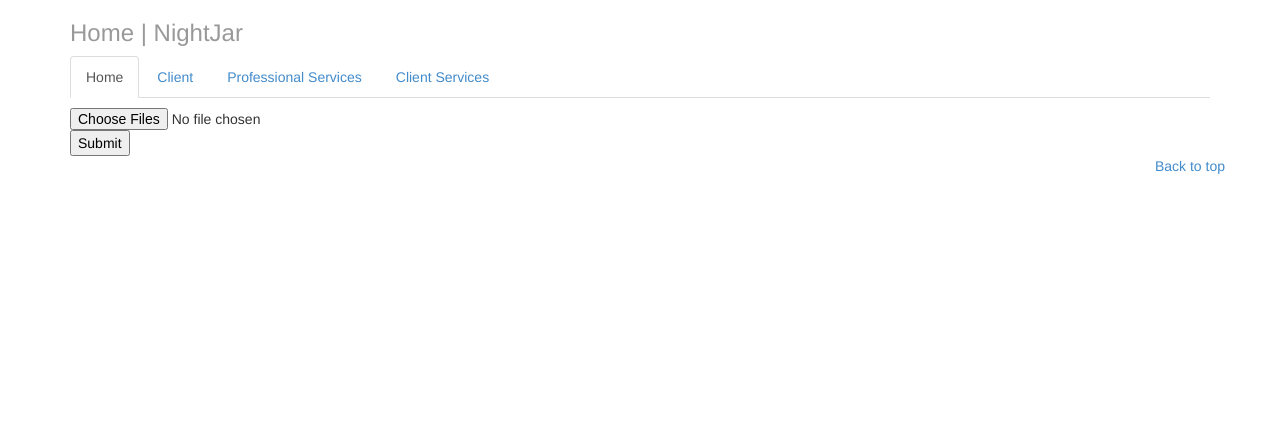
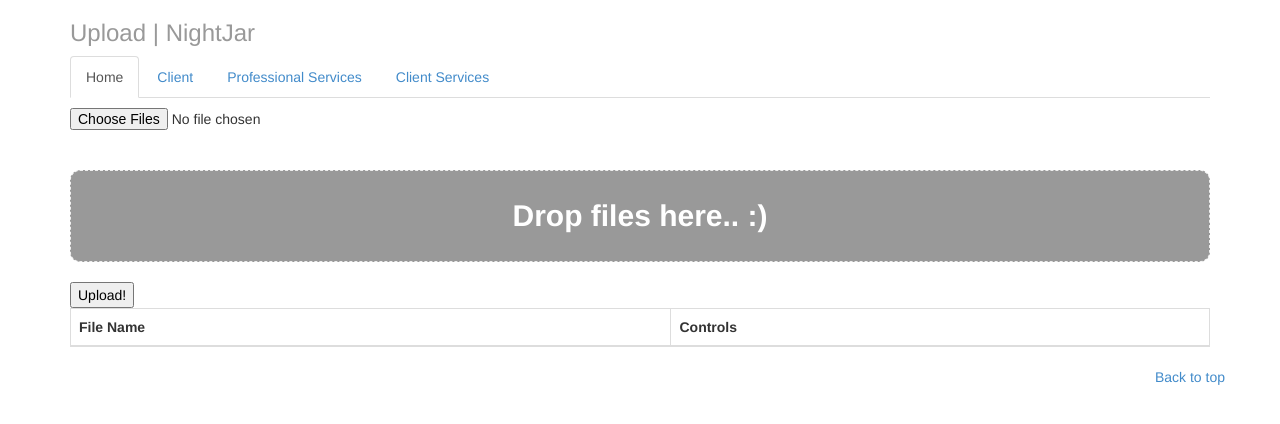
Before and after one commit to meborda7/aabq-mmk, a CodeIgniter app: page /nightjar/index.php/home/upload in a window 1280 px wide. Shown: the top 424 px of the page. Run offline with CodeIgniter, Linux system fonts and the light colour scheme; lists and menus that the app fills with data are empty.

Commit message:
upload something

```diff
--- a/application/config/autoload.php
+++ b/application/config/autoload.php
@@ -52,7 +52,7 @@ $autoload['packages'] = array();
 |	$autoload['libraries'] = array('database', 'session', 'xmlrpc');
 */
 
-$autoload['libraries'] = array('database');
+$autoload['libraries'] = array('database', 'upload');
 
 
 /*
@@ -64,7 +64,7 @@ $autoload['libraries'] = array('database');
 |	$autoload['helper'] = array('url', 'file');
 */
 
-$autoload['helper'] = array('url');
+$autoload['helper'] = array('url', 'directory');
 
 
 /*
--- a/application/controllers/home.php
+++ b/application/controllers/home.php
@@ -16,15 +16,32 @@ class Home extends BaseController {
     }
 
 	public function upload(){
-		$data['title']    = 'Home | ' . APP_NAME;
+		$data['title']    = 'Upload | ' . APP_NAME;
 		$data['content']  = 'upload';
 		$data['css']      = base_url() . 'assets/css/bootstrap-min.css';
+		$data['js']      = array(base_url() . 'assets/js/jquery.drag.drop.js',
+								base_url() . 'assets/js/upload.js');
 		$data['activeId'] = NAV_ACTIVE_ID;
         $this->load->view($this->layout, $data);
 	}
 
 	public function do_upload(){
-		var_dump($_FILES['file']);
+		$config['upload_path'] = './uploads/';
+		$config['allowed_types'] = 'gif|jpg|png|jpeg|pdf|doc|ACTIONSCRIPT|as';
+		$config['max_size'] = '242048';
+		$config['max_width']  = '0';
+		$config['max_height']  = '0';
+		$config['remove_spaces'] = 'TRUE';
+		$this->upload->initialize($config);
+
+		foreach($_FILES as $k => $f):
+			$this->upload->do_upload($k);
+		endforeach;
+	}
+
+	public function retrieves_files(){
+		$map = directory_map('./uploads');
+		echo json_encode($map);
 	}
 
 }
--- a/application/views/upload.php
+++ b/application/views/upload.php
@@ -1,4 +1,14 @@
-<form enctype="multipart/form-data" action="<?php echo base_url() . "home/do_upload"; ?>" method="POST">
-	<input type="file" name="file[]" multiple />
-	<input type="submit">
+<form action="#" method="post" enctype="multipart/form-data">
+	<input type="file" name="files[]" multiple="multiple">
+	<input type="submit" value="Upload!">
 </form>
+
+<table class="table table-striped table-bordered">
+	<thead>
+		<th>File Name</th>
+		<th>Controls</th>
+	</thead>
+	<tbody id="tbody_uploaded_files">
+
+	</tbody>
+</table>
--- a/assets/css/global.css
+++ b/assets/css/global.css
@@ -19,3 +19,12 @@ textarea{
 	font-size: 9px;
 	margin-left: 5px;
 }
+
+.upload_space{
+	padding: 30px;
+	text-align: center;
+	margin: 40px 0 20px;
+	border: 1px dashed #eeeeee;
+	font-size: 30px;
+	width: 100%;
+}
--- /dev/null
+++ b/assets/js/upload.js
@@ -0,0 +1,36 @@
+$(document).ready(function() {
+
+	var uploadOkay = function(resp) {
+		alert("Upload successful");
+		populate_table();
+	};
+
+	$('input[type="file"]').dropUpload({
+		'uploadUrl'	: './do_upload',
+		'uploaded'	: uploadOkay,
+		'dropClass' 	: 'file-drop upload_space badge',
+		'dropHoverClass': 'file-drop-hover',
+		'defaultText'  	: 'Drop files here.. :)',
+		'hoverText'	: 'Let go to upload.. :P'
+	});
+	populate_table();
+	function populate_table(){
+		$.ajax({
+			type            : 'GET',
+			contentType 	: 'json',
+			url             : './retrieves_files',
+			success       : function(result) {
+				$('#ttbody_uploaded_files').html('');
+				result = JSON.parse(result);
+				for (var key in result){
+					$('#tbody_uploaded_files').append(
+						'<tr>'+
+							'<td>' + result[key] + '</td>' +
+							'<td><button type="button" class="btn btn-danger">Delete</button></td>' +
+						+'</tr>'
+					);
+				}
+			}
+		});
+	}
+});
```
Also changed, not shown: assets/js/jquery.drag.drop.js (added).
